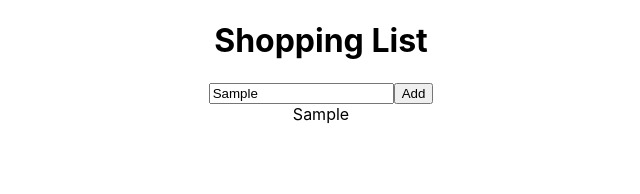
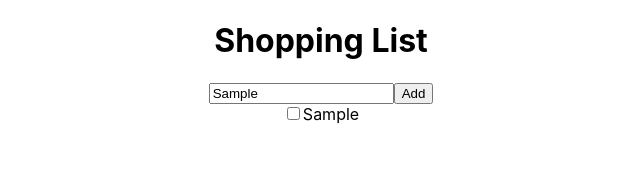
Before and after one commit to AnjanaLP/shopping-list, a React (Create React App) app: page / in a window 1280 px wide. Both pictures are taken after typing "Sample" into the empty fields and a click on the button "Add". Shown: the top 194 px of the page, without its empty margins (319-959 px from the left). Built offline with nearby package versions, Linux system fonts and the light colour scheme.

Commit message:
can toggle a line through an item via a checkbox

```diff
--- /dev/null
+++ b/src/components/Item.js
@@ -0,0 +1,27 @@
+import React, { Component } from 'react';
+
+class Item extends Component {
+  constructor(props) {
+    super(props);
+    this.state = { textDecoration: '', checked: false };
+  }
+
+  handleLineThrough = () => {
+    if (this.state.checked) {
+      this.setState({ textDecoration: '', checked: false });
+    } else {
+      this.setState({ textDecoration: 'line-through', checked: true });
+    }
+  }
+
+  render() {
+    return (
+      <div>
+        <input id={`item-${ this.props.id }-checkbox`} type="checkbox" onChange={ this.handleLineThrough }></input>
+        <span id={`item-${ this.props.id }`} style={{ textDecoration: this.state.textDecoration }}>{ this.props.text }</span>
+      </div>
+    )
+  }
+}
+
+export default Item;
--- a/src/components/ShoppingList.js
+++ b/src/components/ShoppingList.js
@@ -1,4 +1,5 @@
 import React, { Component } from 'react';
+import Item from './Item';
 
 class ShoppingList extends Component {
   constructor(props) {
@@ -19,7 +20,7 @@ class ShoppingList extends Component {
         <h1 id="heading">Shopping List</h1>
         <input id="item-textbox" type="text"></input>
         <button id="addItem-button" onClick={ this.addItem }>Add</button>
-        { this.state.items.map((item, index) => <div id={`item-${index}`} key={index}>{item}</div>) }
+        { this.state.items.map((item, index) => <Item id={index} key={index} text={item} />) }
       </div>
     )
   }
```
Also changed, not shown: 2 other files (tests, documents, lock files or other folders).
